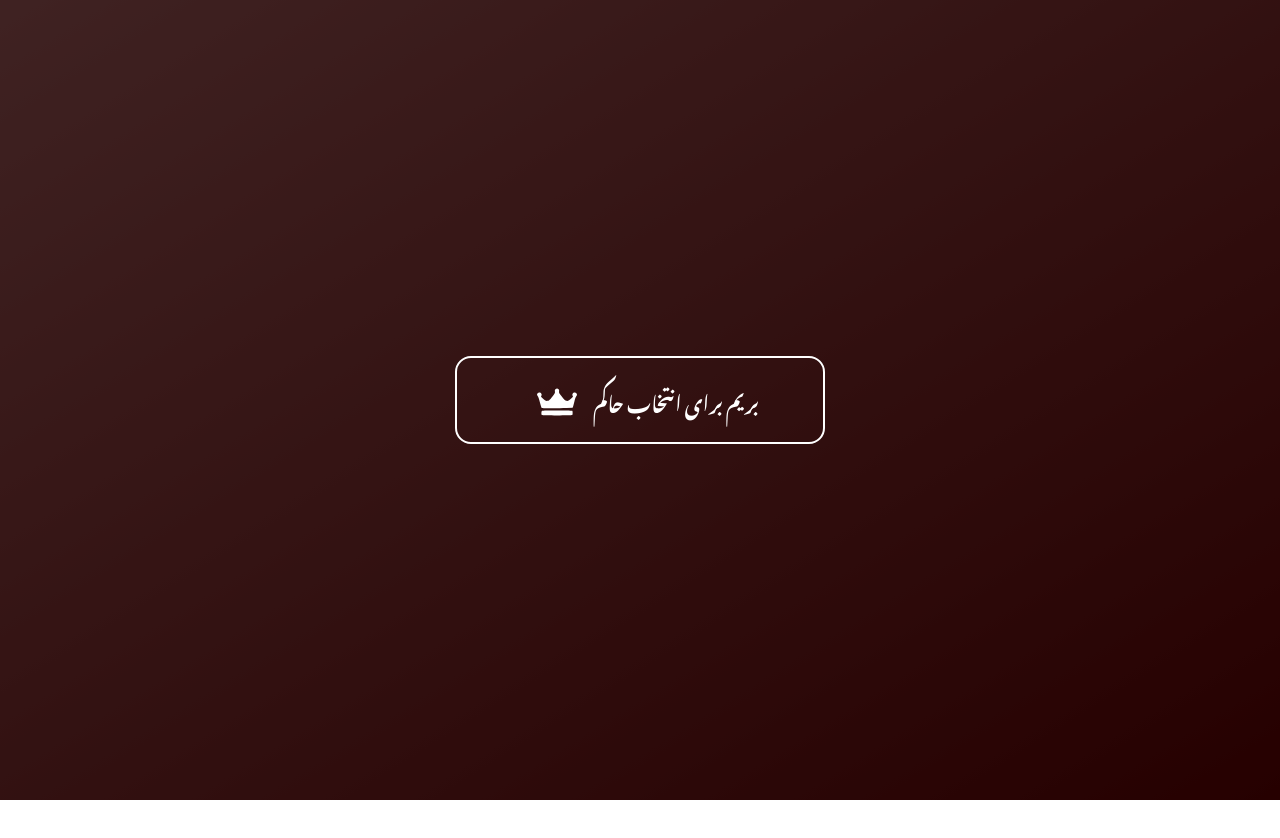
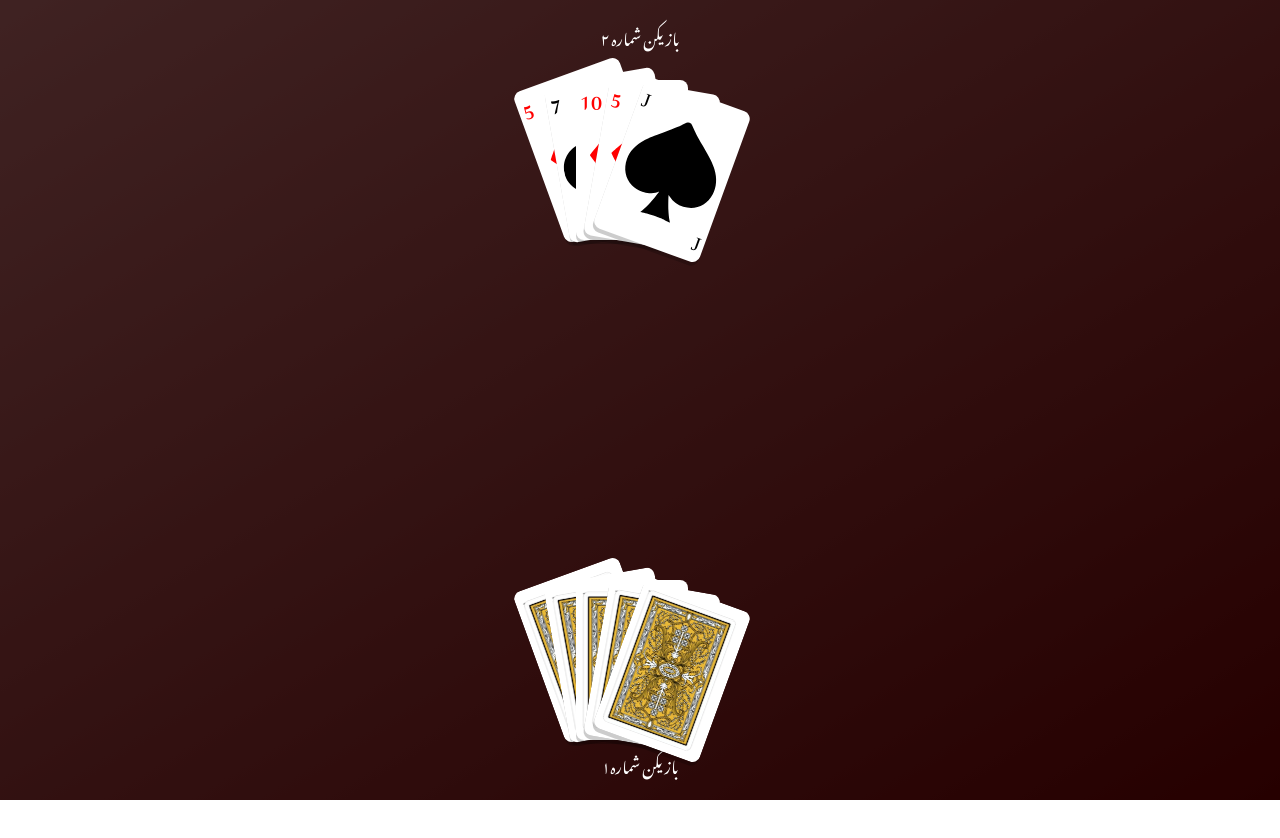
Before and after one commit to SarahShkb/HOKM, a Next.js app: page /2players in a window 1280 px wide. Shown: the top 838 px of the page. Before the commit the page ends 800 px from the top, so only its background shows below. Built offline with nearby package versions, Linux system fonts and the light colour scheme.

Commit message:
Show five random initial cards to each player

```diff
--- a/components/2players/ChooseHakem.tsx
+++ b/components/2players/ChooseHakem.tsx
@@ -1,8 +1,8 @@
-import React, { useState, useEffect, useRef } from "react";
+import React, { useState, useEffect } from "react";
 // icons
 import CrownIcon from "assets/icons/Crown";
 // constants
-import { ranks, players } from "core/constants";
+import { GAME_STAGES, ranks } from "core/constants";
 // modules
 import { getCards } from "core/modules/generalHelperFunctions";
 // components
@@ -22,6 +22,7 @@ const ChooseHakem = ({
   pileOfCards,
   cardsRef,
   player2Ref,
+  setGameState,
 }: ChooseHakemType) => {
   const cards = getCards();
   let hakemCounter = 0;
@@ -65,8 +66,8 @@ const ChooseHakem = ({
         });
 
         if (pulledCard.rank === ranks.ACE) {
-          //setHakem(hakemCounter % 2);
-          //clearInterval(chooseHakemInterval);
+          setHakem(hakemCounter % 2);
+          clearInterval(chooseHakemInterval);
         }
         // if (hakemCounter === 10) {
         //   //setHakem(hakemCounter % 2);
@@ -102,7 +103,10 @@ const ChooseHakem = ({
               }`}</span>{" "}
               است!
             </p>
-            <button className={classes.start_game_button} onClick={() => {}}>
+            <button
+              className={classes.start_game_button}
+              onClick={() => setGameState(GAME_STAGES.CHOOSE_HOKM)}
+            >
               {"شروع بازی"}
             </button>
           </div>
--- /dev/null
+++ b/components/2players/ChooseHokm.tsx
@@ -0,0 +1,96 @@
+import React, { useState, useEffect, useRef } from "react";
+// icons
+import CrownIcon from "assets/icons/Crown";
+// constants
+import { ranks, players } from "core/constants";
+// modules
+import { getCards } from "core/modules/generalHelperFunctions";
+// components
+import Card from "components/general/Card";
+// types
+import { ChooseHokmType } from "core/types";
+// styles
+import classes from "styles/components/2players/chooseHokm.module.scss";
+import { CardType } from "core/types";
+
+const ChooseHokm = ({
+  setHOKM,
+  hakem,
+  player1Ref,
+  pileOfCards,
+  cardsRef,
+  player2Ref,
+}: ChooseHokmType) => {
+  const cards = getCards();
+  let hakemCounter = 0;
+  const [currentHakemCardsState, setCurrentHakemCardsState] = useState<
+    CardType[]
+  >([]);
+  const [movingCardTops, setMovingCardTops] = useState<number[]>([null]);
+  const [player1RandomInitialCards, setPlayer1RandomInitialCards] = useState<
+    CardType[]
+  >([]);
+  const [player2RandomInitialCards, setPlayer2RandomInitialCards] = useState<
+    CardType[]
+  >([]);
+
+  useEffect(() => {
+    const tempPlayer1Cards: CardType[] = [];
+    const tempPlayer2Cards: CardType[] = [];
+    for (let i = 0; i < 5; i++) {
+      const player1RandomCardIndex = Math.floor(Math.random() * cards.length);
+      const player2RandomCardIndex = Math.floor(Math.random() * cards.length);
+      tempPlayer1Cards.push(cards[player1RandomCardIndex]);
+      tempPlayer2Cards.push(cards[player2RandomCardIndex]);
+    }
+    setPlayer1RandomInitialCards([...tempPlayer1Cards]);
+    setPlayer2RandomInitialCards([...tempPlayer2Cards]);
+  }, []);
+
+  return (
+    <div className={classes.bg_container}>
+      <div className={classes.main_container}>
+        <>
+          <p className={classes.player_2_label}>بازیکن شماره ۲</p>
+          {player2RandomInitialCards.map((p2card, index) => (
+            <div
+              className={classes.hakem_detector_card}
+              style={{
+                top: `${70 + index * 5}px`,
+                left: `${index * 20}px`,
+                transform: `rotate(${20 + (index - 4) * 10}deg)`,
+              }}
+              ref={player2Ref}
+            >
+              <Card
+                suit={p2card?.suit}
+                rank={p2card?.rank}
+                back={hakem === players.PLAYER_2}
+              />
+            </div>
+          ))}
+          {player1RandomInitialCards.map((p1card, index) => (
+            <div
+              className={classes.hakem_detector_card}
+              style={{
+                bottom: `${70 - index * 5}px`,
+                left: `${index * 20}px`,
+                transform: `rotate(${20 + (index - 4) * 10}deg)`,
+              }}
+              ref={player1Ref}
+            >
+              <Card
+                suit={p1card?.suit}
+                rank={p1card?.rank}
+                back={hakem === players.PLAYER_1}
+              />
+            </div>
+          ))}
+          <p className={classes.player_1_label}>بازیکن شماره۱</p>
+        </>
+      </div>
+    </div>
+  );
+};
+
+export default ChooseHokm;
--- a/components/2players/Main.tsx
+++ b/components/2players/Main.tsx
@@ -1,22 +1,15 @@
-import React, { useState, useEffect, useRef } from "react";
-// icons
-import CrownIcon from "assets/icons/Crown";
+import React, { useState, useRef } from "react";
 // constants
-import { ranks, players, GAME_STAGES } from "core/constants";
-// modules
-import { getCards } from "core/modules/generalHelperFunctions";
+import { GAME_STAGES, players } from "core/constants";
 // components
-import Card from "components/general/Card";
 import ChooseHakem from "components/2players/ChooseHakem";
-// types
-import { CardType } from "core/types";
-// styles
-//import classes from "styles/components/2players/main.module.scss";
+import ChooseHokm from "components/2players/ChooseHokm";
 
 const Main2Players = () => {
-  const [gameState, setGameState] = useState<number>(GAME_STAGES.CHOOSE_HAKEM);
+  const [gameState, setGameState] = useState<number>(GAME_STAGES.CHOOSE_HOKM);
   const [chooseHAKEM, setChooseHAKEM] = useState<boolean>(false);
-  const [hakem, setHakem] = useState<number>(-1);
+  const [hakem, setHakem] = useState<number>(players.PLAYER_1);
+  const [HOKM, setHOKM] = useState<number>(null);
 
   const player1Ref = useRef(null);
   const pileOfCards = useRef(null);
@@ -36,6 +29,19 @@ const Main2Players = () => {
             pileOfCards={pileOfCards}
             cardsRef={cardsRef}
             player2Ref={player2Ref}
+            setGameState={setGameState}
+          />
+        );
+      case GAME_STAGES.CHOOSE_HOKM:
+        return (
+          <ChooseHokm
+            setHOKM={setHOKM}
+            hakem={hakem}
+            player1Ref={player1Ref}
+            pileOfCards={pileOfCards}
+            cardsRef={cardsRef}
+            player2Ref={player2Ref}
+            setGameState={setGameState}
           />
         );
       default:
--- a/core/constants.ts
+++ b/core/constants.ts
@@ -22,10 +22,10 @@ export const ranks = {
 };
 
 export const players = {
-  PLAYER_1: 1,
-  PLAYER_2: 2,
-  PLAYER_3: 3,
-  PLAYER_4: 4,
+  PLAYER_1: 0,
+  PLAYER_2: 1,
+  PLAYER_3: 2,
+  PLAYER_4: 3,
 };
 
 export const GAME_STAGES = {
--- /dev/null
+++ b/styles/components/2players/chooseHokm.module.scss
@@ -0,0 +1,132 @@
+@import "styles/variables.scss";
+
+.bg_container {
+  width: 100%;
+  height: 100vh;
+  background-color: maroon;
+  background-image: linear-gradient(to bottom right, #d57373, maroon);
+  background-size: cover;
+  background-position: center;
+  color: white;
+
+  .main_container {
+    background: rgba(00, 00, 00, 0.7);
+    width: 100%;
+    height: 100%;
+    padding: 3rem;
+    display: flex;
+    perspective: 1000px;
+
+    .player_2_label {
+      width: calc(100% - 6rem);
+      height: fit-content;
+      position: absolute;
+      top: 0px;
+      text-align: center;
+    }
+
+    .player_1_label {
+      width: calc(100% - 6rem);
+      height: fit-content;
+      position: absolute;
+      bottom: 0px;
+      text-align: center;
+    }
+
+    .choose_HAKEM_button,
+    .start_game_button {
+      margin: auto;
+      background-color: transparent;
+      border: 0.125rem solid white;
+      border-radius: 1rem;
+      color: white;
+      font-family: unset;
+      padding: 0.5rem 4rem;
+      font-weight: bold;
+      font-size: 1.25rem;
+      display: flex;
+      justify-content: center;
+      align-items: center;
+      &:hover {
+        border-color: gold;
+        color: gold;
+        cursor: pointer;
+        .crown_icon_wrapper {
+          svg {
+            g {
+              fill: gold;
+            }
+          }
+        }
+      }
+      .crown_icon_wrapper {
+        margin: 1rem;
+        margin-bottom: 0;
+        svg {
+          width: 2.5rem;
+          height: 2.5rem;
+        }
+      }
+    }
+    .hakem_announcement {
+      margin: auto;
+      border-radius: 1rem;
+      color: white;
+      font-weight: bold;
+      font-size: 1.25rem;
+      .hakem_player_number {
+        font-size: 2rem;
+      }
+      svg {
+        height: 3.125rem;
+        width: 5rem;
+        margin-bottom: -0.375rem;
+      }
+    }
+    .hakem_detector_card {
+      position: absolute;
+      margin-right: auto;
+      margin-left: auto;
+      width: calc(100% - 6rem);
+      display: flex;
+      flex-direction: column;
+      align-items: center;
+      justify-content: center;
+      z-index: 1000000;
+    }
+    .pile_of_cards {
+      width: 100%;
+      margin: auto;
+      align-items: center;
+      display: flex;
+      justify-content: center;
+      //z-index: -1;
+      .in_pile_card {
+        position: absolute;
+        transform-style: preserve-3d;
+        transform: rotateY(180deg);
+        transition: all 1s ease-in-out;
+      }
+    }
+  }
+}
+
+@media (max-width: $breakpoint-tablet) {
+  .bg_container {
+    .main_container {
+      .choose_HAKEM_button {
+        padding: 0.5rem 2rem;
+        font-size: 1rem;
+        display: flex;
+        .crown_icon_wrapper {
+          margin: 1rem;
+          margin-bottom: 0;
+          svg {
+            width: 2rem;
+            height: 2rem;
+          }
+        }
+      }
+    }
+  }
+}
```
Also changed, not shown: core/types.ts (+11 -0 lines), styles/components/2players/main.module.scss (added).
